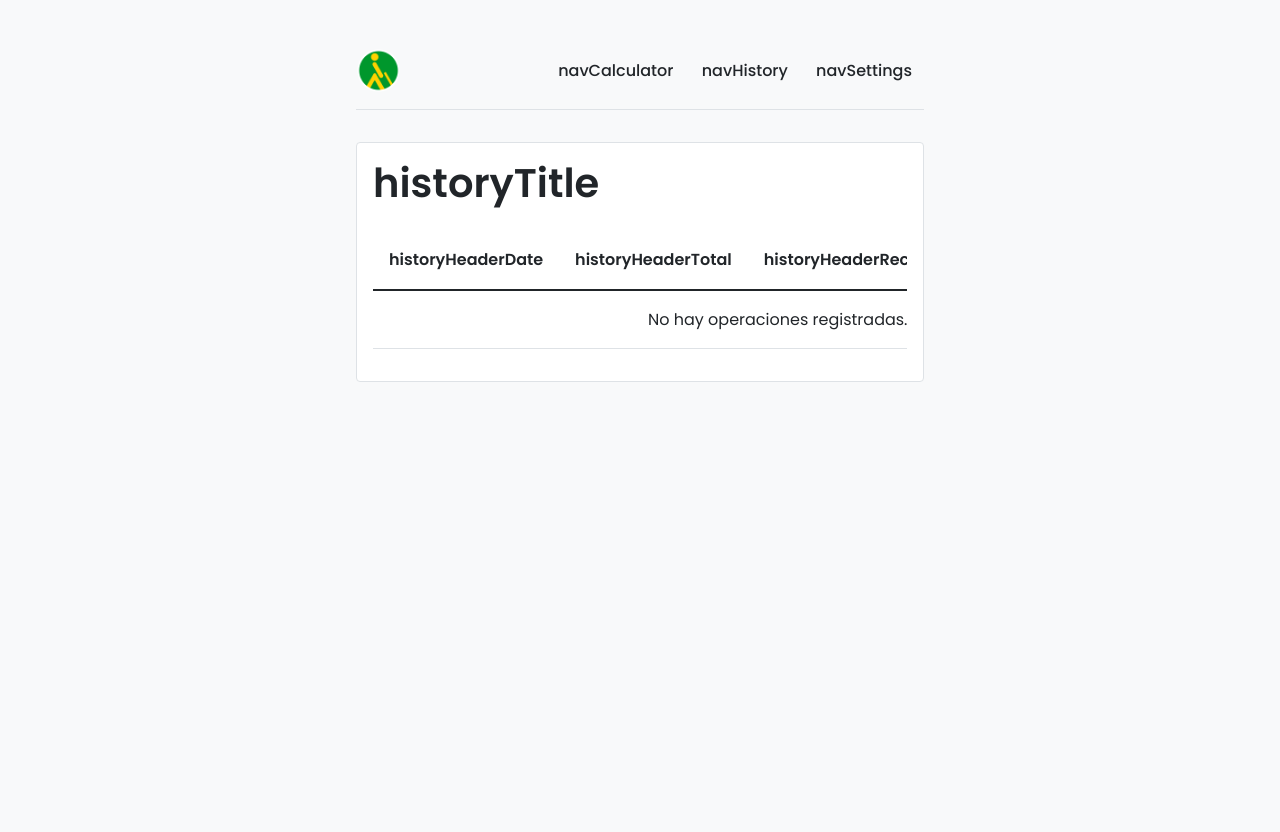
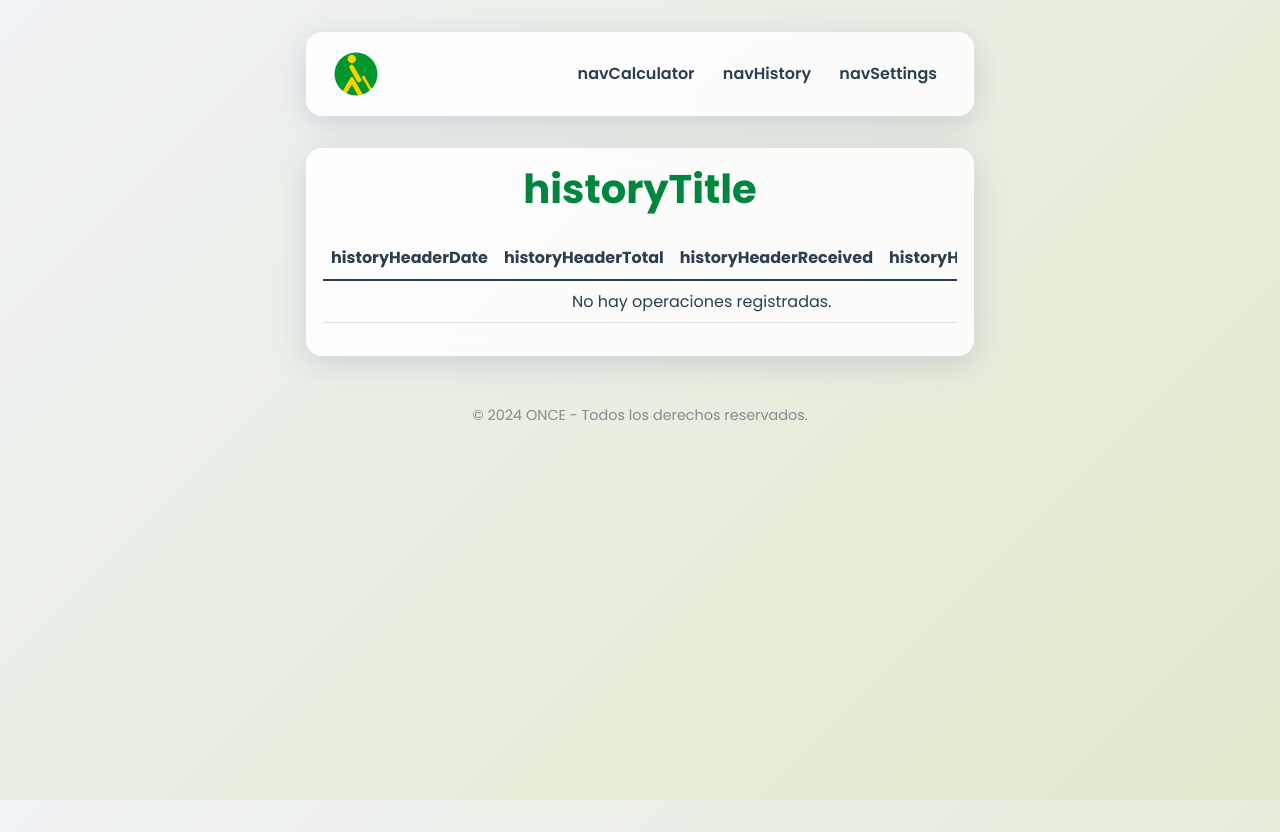
Before and after one commit to Haplee/once, a Flask app: page /history in a window 1280 px wide. Before the commit the page ends 382 px from the top, so only its background shows below. Run offline with Flask 3, Linux system fonts and the light colour scheme; data that the repository does not hold is empty; parts of the project's set-up code (start-up, migrations or seed data) failed here and were passed over.

Commit message:
feat: Initialize core Flask application with calculator, history, and settings pages, including internationalization, styling, and Vercel deployment.

```diff
--- a/app/__init__.py
+++ b/app/__init__.py
@@ -22,8 +22,10 @@ app = Flask(__name__, instance_relative_config=True)
 
 # --- Configuration ---
 app.config.from_mapping(
-    SECRET_KEY='dev',  # Change for production
-    DATABASE=os.path.join(app.instance_path, 'app.sqlite'),
+    SECRET_KEY=os.environ.get('SECRET_KEY', 'dev'),
+    DATABASE=os.environ.get('DATABASE_PATH',
+             os.path.join('/tmp', 'app.sqlite') if os.environ.get('VERCEL')
+             else os.path.join(app.instance_path, 'app.sqlite')),
     LANGUAGES=LANGUAGES,
     BABEL_TRANSLATION_DIRECTORIES=os.path.join(app.root_path, 'translations')
 )
--- a/app/static/css/style.css
+++ b/app/static/css/style.css
@@ -8,35 +8,43 @@
     --font-family: 'Poppins', -apple-system, BlinkMacSystemFont, "Segoe UI", Roboto, Helvetica, Arial, sans-serif;
 
     /* Light Mode Palette */
-    --bg-light: #f8f9fa;
-    --text-light: #212529;
-    --card-bg-light: #ffffff;
-    --border-light: #dee2e6;
+    --bg-light: #f0f2f5;
+    --bg-grad-light: linear-gradient(135deg, #f0f2f5 0%, #e0eacc 100%);
+    --text-light: #2c3e50;
+    --card-bg-light: rgba(255, 255, 255, 0.85); /* Glassmorphism */
+    --border-light: rgba(255, 255, 255, 0.5);
+    --shadow-light: 0 8px 32px 0 rgba(31, 38, 135, 0.15);
     --primary-light: var(--once-green);
     --primary-text-light: #ffffff;
 
     /* Dark Mode Palette */
     --bg-dark: #121212;
+    --bg-grad-dark: linear-gradient(135deg, #121212 0%, #1a251e 100%);
     --text-dark: #e9ecef;
-    --card-bg-dark: #1e1e1e;
-    --border-dark: #495057;
+    --card-bg-dark: rgba(30, 30, 30, 0.85); /* Glassmorphism */
+    --border-dark: rgba(255, 255, 255, 0.1);
+    --shadow-dark: 0 8px 32px 0 rgba(0, 0, 0, 0.5);
     --primary-dark: var(--once-yellow);
     --primary-text-dark: #121212;
 
     /* Default to Light Mode */
     --bg-color: var(--bg-light);
+    --bg-gradient: var(--bg-grad-light);
     --text-color: var(--text-light);
     --card-bg-color: var(--card-bg-light);
     --border-color: var(--border-light);
+    --box-shadow: var(--shadow-light);
     --primary-color: var(--primary-light);
     --primary-text-color: var(--primary-text-light);
 }
 
 body.dark-mode {
     --bg-color: var(--bg-dark);
+    --bg-gradient: var(--bg-grad-dark);
     --text-color: var(--text-dark);
     --card-bg-color: var(--card-bg-dark);
     --border-color: var(--border-dark);
+    --box-shadow: var(--shadow-dark);
     --primary-color: var(--primary-dark);
     --primary-text-color: var(--primary-text-dark);
 }
@@ -46,16 +54,25 @@ body {
     font-family: var(--font-family);
     margin: 0;
     padding: 0;
-    background-color: var(--bg-color);
+    min-height: 100vh;
+    background: var(--bg-gradient);
+    background-color: var(--bg-color); /* Fallback */
     color: var(--text-color);
     line-height: 1.6;
-    transition: background-color 0.3s, color 0.3s;
+    transition: background 0.3s, color 0.3s;
+    background-attachment: fixed;
 }
 
 .container {
-    max-width: 600px;
+    max-width: 700px;
     margin: 2rem auto;
     padding: 0 1rem;
+    animation: fadeIn 0.8s ease-out;
+}
+
+@keyframes fadeIn {
+    from { opacity: 0; transform: translateY(20px); }
+    to { opacity: 1; transform: translateY(0); }
 }
 
 /* --- Header --- */
@@ -63,32 +80,68 @@ header {
     display: flex;
     justify-content: space-between;
     align-items: center;
-    padding: 1rem 0;
+    padding: 1rem 1.5rem;
     margin-bottom: 2rem;
-    border-bottom: 1px solid var(--border-color);
+    background: var(--card-bg-color);
+    backdrop-filter: blur(8px);
+    -webkit-backdrop-filter: blur(8px);
+    border: 1px solid var(--border-color);
+    border-radius: 16px;
+    box-shadow: var(--box-shadow);
 }
 
 header .logo img {
-    height: 45px;
+    height: 50px;
+    transition: transform 0.3s;
+}
+
+header .logo img:hover {
+    transform: scale(1.05);
 }
 
 nav a {
     margin: 0 0.75rem;
     color: var(--text-color);
     text-decoration: none;
-    font-weight: 500;
-    transition: color 0.2s;
+    font-weight: 600;
+    position: relative;
+    transition: color 0.3s;
+}
+
+nav a::after {
+    content: '';
+    position: absolute;
+    width: 0;
+    height: 2px;
+    bottom: -4px;
+    left: 0;
+    background-color: var(--primary-color);
+    transition: width 0.3s;
 }
 
 nav a:hover {
     color: var(--primary-color);
 }
 
-/* --- Bootstrap Component Overrides --- */
+nav a:hover::after {
+    width: 100%;
+}
+
+/* --- Bootstrap Overrides & Cards --- */
 .card, .list-group-item {
     background-color: var(--card-bg-color) !important;
+    backdrop-filter: blur(10px);
+    -webkit-backdrop-filter: blur(10px);
     color: var(--text-color) !important;
-    border-color: var(--border-color) !important;
+    border: 1px solid var(--border-color) !important;
+    border-radius: 16px !important;
+    box-shadow: var(--box-shadow);
+    margin-bottom: 20px;
+    transition: transform 0.3s;
+}
+
+.card:hover {
+    transform: translateY(-2px);
 }
 
 .table {
@@ -99,175 +152,119 @@ body.dark-mode .table {
     color: var(--text-color) !important;
 }
 
-.form-switch .form-check-input {
-    background-color: #ccc; /* Default light-mode off color */
-    border-color: #ccc;
+/* --- Form --- */
+.form-control {
+    background-color: rgba(255, 255, 255, 0.1) !important; /* Slight transparency */
+    color: var(--text-color) !important;
+    border: 1px solid var(--border-color) !important;
+    border-radius: 12px !important;
+    padding: 0.8rem 1rem !important;
+    font-size: 1.1rem !important;
+    transition: all 0.3s ease;
 }
 
-body.dark-mode .form-switch .form-check-input {
-    background-color: rgba(255, 255, 255, 0.25) !important;
-    border-color: rgba(255, 255, 255, 0.25) !important;
-}
-
-.form-switch .form-check-input:checked {
-    background-color: var(--primary-color) !important;
-    border-color: var(--primary-color) !important;
-}
-
-/* Ensure form controls also adopt theme colors */
-.form-control {
-    background-color: var(--bg-color) !important;
-    color: var(--text-color) !important;
-    border-color: var(--border-color) !important;
+body:not(.dark-mode) .form-control {
+    background-color: rgba(255, 255, 255, 0.6) !important;
 }
 
 .form-control:focus {
-    background-color: var(--bg-color) !important;
+    background-color: var(--card-bg-color) !important;
     color: var(--text-color) !important;
     border-color: var(--primary-color) !important;
     box-shadow: 0 0 0 0.25rem color-mix(in srgb, var(--primary-color) 25%, transparent) !important;
 }
 
-body.dark-mode .btn-outline-secondary {
-    color: var(--text-color) !important;
-    border-color: var(--border-color) !important;
-}
-
-body.dark-mode .btn-outline-secondary:hover {
-    background-color: var(--primary-color) !important;
-    color: var(--primary-text-color) !important;
-}
-
-
-/* --- Main Content Card --- */
-h1 {
-    font-weight: 600;
-    margin-top: 0;
-}
-
-/* --- Form Styles --- */
-.form-group {
-    margin-bottom: 1.5rem;
-}
-
-.form-group label {
-    display: block;
-    margin-bottom: 0.5rem;
-    font-weight: 500;
-}
-
-.form-group input {
-    width: 100%;
-    padding: 0.75rem 1rem;
-    font-size: 1rem;
-    font-family: var(--font-family);
-    border-radius: 8px;
-    border: 1px solid var(--border-color);
-    background-color: var(--bg-color);
-    color: var(--text-color);
-    box-sizing: border-box;
-    transition: border-color 0.2s, box-shadow 0.2s;
-}
-
-.form-group input:focus {
-    outline: none;
-    border-color: var(--primary-color);
-    /* Fallback for browsers that don't support color-mix() */
-    box-shadow: 0 0 0 3px rgba(0, 133, 63, 0.25);
-    /* Modern browsers will override the above with this */
-    box-shadow: 0 0 0 3px color-mix(in srgb, var(--primary-color) 25%, transparent);
-}
-
-.form-actions {
-    display: flex;
-    gap: 1rem;
-    align-items: center;
-}
-
-/* --- Button Styles --- */
+/* --- Buttons --- */
 .btn {
-    padding: 0.75rem 1.5rem;
+    padding: 0.8rem 1.8rem;
     font-size: 1rem;
     font-weight: 600;
+    letter-spacing: 0.5px;
+    text-transform: uppercase;
     font-family: var(--font-family);
     border: none;
-    border-radius: 8px;
+    border-radius: 12px;
     cursor: pointer;
-    transition: background-color 0.3s, transform 0.2s;
+    transition: all 0.3s ease;
+    box-shadow: 0 4px 6px rgba(0,0,0,0.1);
 }
 
 .btn-primary {
     background-color: var(--primary-color);
+    background-image: linear-gradient(135deg, var(--primary-color) 0%, color-mix(in srgb, var(--primary-color) 80%, black) 100%);
     color: var(--primary-text-color);
-    flex-grow: 1;
+}
+
+.btn-primary:hover {
+    filter: brightness(1.1);
+    transform: translateY(-2px);
+    box-shadow: 0 6px 12px rgba(0,0,0,0.15);
 }
 
 .btn-secondary {
     background-color: transparent;
     color: var(--text-color);
-    border: 1px solid var(--border-color);
-    padding: 0.5rem; /* Adjusted padding for an icon */
-    display: flex;
-    align-items: center;
-    justify-content: center;
+    border: 2px solid var(--border-color);
+    padding: 0.6rem;
+}
+
+.btn-secondary:hover {
+    background-color: var(--border-color);
+    transform: translateY(-2px);
 }
 
 .btn-secondary img {
-    width: 24px;
-    height: 24px;
+    width: 28px;
+    height: 28px;
+    transition: transform 0.3s;
+}
+
+.btn-secondary:hover img {
+    transform: scale(1.1);
 }
 
 body.dark-mode .btn-secondary img {
     filter: invert(1);
 }
 
-.btn:hover {
-    transform: translateY(-2px);
-    opacity: 0.9;
+/* --- Results --- */
+.result-container {
+    margin-top: 2rem;
+    padding: 2rem;
+    background: rgba(255,255,255,0.05); /* Slight tint */
+    border: 1px solid var(--border-color);
+    border-radius: 16px;
+    text-align: center;
+    font-size: 1.8rem;
+    font-weight: 700;
+    color: var(--primary-color);
+    min-height: 80px;
+    display: flex;
+    align-items: center;
+    justify-content: center;
 }
 
-/* --- Result & History --- */
-.result-container {
-    margin-top: 2rem;
-    padding: 1.5rem;
-    background-color: var(--bg-color);
-    border: 1px solid var(--border-color);
-    border-radius: 8px;
+/* --- Misc --- */
+h1 {
+    font-weight: 700;
+    margin-bottom: 1.5rem;
     text-align: center;
-    font-size: 1.5rem;
-    font-weight: 600;
-    min-height: 50px;
+    color: var(--primary-color);
 }
 
-.history-list table {
-    width: 100%;
-    border-collapse: collapse;
-    margin-top: 1rem;
+label {
+    font-weight: 500;
+    margin-bottom: 0.5rem;
+    display: block;
 }
 
-.history-list th, .history-list td {
-    border-bottom: 1px solid var(--border-color);
-    padding: 1rem;
-    text-align: left;
+/* Dark mode toggle specific */
+.form-switch .form-check-input {
+    height: 1.5rem;
+    width: 3rem;
 }
 
-.history-list th {
-    font-weight: 600;
-}
-
-/* --- Voice Message Container --- */
-#voice-message-container {
-    padding: 1rem;
-    margin-top: 1.5rem;
-    text-align: center;
-    border-radius: 8px;
-    border: 1px solid #d9534f;
-    color: #d9534f;
-    background-color: #f2dede;
-    display: none; /* Hidden by default, shown via JS */
-}
-
-/* --- Logo Dark Mode Toggle --- */
+/* Logo handling */
 .logo .logo-dark {
     display: none;
 }
--- a/app/static/js/history.js
+++ b/app/static/js/history.js
@@ -9,11 +9,11 @@ document.addEventListener('DOMContentLoaded', () => {
             return response.json();
         })
         .then(history => {
-            if (history.length === 0) {
+            if (!Array.isArray(history) || history.length === 0) {
                 const row = historyTableBody.insertRow();
                 const cell = row.insertCell();
                 cell.colSpan = 4;
-                cell.textContent = 'No hay operaciones registradas.';
+                cell.textContent = window.currentTranslations?.noHistory || 'No hay operaciones registradas.';
                 cell.style.textAlign = 'center';
             } else {
                 history.forEach(item => {
@@ -38,7 +38,7 @@ document.addEventListener('DOMContentLoaded', () => {
             const row = historyTableBody.insertRow();
             const cell = row.insertCell();
             cell.colSpan = 4;
-            cell.textContent = 'Error al cargar el historial.';
+            cell.textContent = window.currentTranslations?.historyLoadError || 'Error al cargar el historial.';
             cell.style.textAlign = 'center';
         });
 });
--- a/app/static/js/i18n.js
+++ b/app/static/js/i18n.js
@@ -61,7 +61,11 @@ window.allTranslations = {
         "voiceProcessing": "Procesando...",
         "voiceValuesRecognized": "Valores reconocidos",
         "voiceInterpretError": "No se pudo interpretar.",
-        "voiceErrorGeneric": "Error: {error}"
+        "voiceErrorGeneric": "Error: {error}",
+        "voiceKeywords": "paga con|me da|le doy|recibido|entrego|pagan",
+        "voiceSplitSeparator": "con",
+        "noHistory": "No hay operaciones registradas.",
+        "historyLoadError": "Error al cargar el historial."
     },
     "en": {
         "appTitle": "Change Calculator - ONCE App",
@@ -125,7 +129,11 @@ window.allTranslations = {
         "voiceProcessing": "Processing...",
         "voiceValuesRecognized": "Values recognized",
         "voiceInterpretError": "Could not interpret.",
-        "voiceErrorGeneric": "Error: {error}"
+        "voiceErrorGeneric": "Error: {error}",
+        "voiceKeywords": "pays with|gives me|received|hand over|paying with",
+        "voiceSplitSeparator": "with",
+        "noHistory": "No history recorded.",
+        "historyLoadError": "Error loading history."
     },
     "gl": {
         "appTitle": "Calculadora de Troco - ONCE App",
@@ -396,7 +404,7 @@ let currentTranslations = {};
  * @returns {string} The current language code (e.g., 'es', 'en').
  */
 const getCurrentLanguage = () => {
-    return localStorage.getItem('language') || 'es';
+    return document.documentElement.lang || localStorage.getItem('language') || 'es';
 };
 
 /**
--- a/app/static/js/main.js
+++ b/app/static/js/main.js
@@ -55,7 +55,7 @@ document.addEventListener('DOMContentLoaded', () => {
 
     const themeToggleButton = getEl('theme-toggle', { type: 'id', silent: true });
     if (themeToggleButton) {
-        themeToggleButton.addEventListener('change', function() {
+        themeToggleButton.addEventListener('change', function () {
             const newTheme = this.checked ? 'dark-mode' : 'light-mode';
             localStorage.setItem('theme', newTheme);
             applyTheme();
@@ -65,7 +65,7 @@ document.addEventListener('DOMContentLoaded', () => {
     // --- Calculator Logic ---
     const form = getEl('change-form', { type: 'id' });
     if (form) {
-        form.addEventListener('submit', async function(e) {
+        form.addEventListener('submit', async function (e) {
             e.preventDefault();
 
             const totalAmountInput = getEl('total-amount', { type: 'id' });
@@ -197,12 +197,12 @@ document.addEventListener('DOMContentLoaded', () => {
 
 // Helper functions for parsing Spanish numbers from text
 const SMALL_WORDS = {
-    'cero':0,'uno':1,'dos':2,'tres':3,'cuatro':4,'cinco':5,'seis':6,'siete':7,'ocho':8,'nueve':9,
-    'diez':10,'once':11,'doce':12,'trece':13,'catorce':14,'quince':15,'dieciseis':16,'dieciséis':16,
-    'diecisiete':17,'dieciocho':18,'diecinueve':19,'veinte':20,'veintiuno':21,'veintidos':22,'veintidós':22,
-    'treinta':30,'cuarenta':40,'cincuenta':50,'sesenta':60,'setenta':70,'ochenta':80,'noventa':90,
-    'cien':100,'ciento':100,'doscientos':200,'trescientos':300,'cuatrocientos':400,'quinientos':500,
-    'seiscientos':600,'setecientos':700,'ochocientos':800,'novecientos':900,'mil':1000
+    'cero': 0, 'uno': 1, 'dos': 2, 'tres': 3, 'cuatro': 4, 'cinco': 5, 'seis': 6, 'siete': 7, 'ocho': 8, 'nueve': 9,
+    'diez': 10, 'once': 11, 'doce': 12, 'trece': 13, 'catorce': 14, 'quince': 15, 'dieciseis': 16, 'dieciséis': 16,
+    'diecisiete': 17, 'dieciocho': 18, 'diecinueve': 19, 'veinte': 20, 'veintiuno': 21, 'veintidos': 22, 'veintidós': 22,
+    'treinta': 30, 'cuarenta': 40, 'cincuenta': 50, 'sesenta': 60, 'setenta': 70, 'ochenta': 80, 'noventa': 90,
+    'cien': 100, 'ciento': 100, 'doscientos': 200, 'trescientos': 300, 'cuatrocientos': 400, 'quinientos': 500,
+    'seiscientos': 600, 'setecientos': 700, 'ochocientos': 800, 'novecientos': 900, 'mil': 1000
 };
 
 function esToDigits(text) {
@@ -364,7 +364,10 @@ function initializeSpeechRecognition() {
         return;
     }
 
-    recognition.lang = 'es-ES';
+    // Map internal language codes to BCP 47 language tags
+    const langMap = { es: 'es-ES', en: 'en-US', gl: 'gl-ES', ca: 'ca-ES', va: 'ca-ES', eu: 'eu-ES' };
+    const currentLang = document.documentElement.lang || 'es';
+    recognition.lang = langMap[currentLang] || 'es-ES';
     recognition.interimResults = false;
     recognition.maxAlternatives = 1;
     recognition.continuous = false;
@@ -384,7 +387,10 @@ function initializeSpeechRecognition() {
         if (statusSpan) statusSpan.textContent = t('voiceProcessing');
 
         let totalStr = '', receivedStr = '';
-        const keywords = ['paga con', 'me da', 'le doy', 'recibido', 'entrego', 'pagan'];
+        // Get keywords from translations
+        const keywordsStr = t('voiceKeywords');
+        const keywords = keywordsStr && keywordsStr !== 'voiceKeywords' ? keywordsStr.split('|') : ['paga con', 'me da', 'le doy', 'recibido', 'entrego', 'pagan'];
+
         let separatorKeyword = null, separatorIndex = -1;
         for (const key of keywords) {
             const index = transcript.indexOf(key);
--- a/app/templates/history.html
+++ b/app/templates/history.html
@@ -1,5 +1,6 @@
 <!DOCTYPE html>
 <html lang="{{ get_locale() }}">
+
 <head>
     <meta charset="UTF-8">
     <meta name="viewport" content="width=device-width, initial-scale=1.0">
@@ -7,18 +8,23 @@
     <link rel="icon" href="{{ url_for('static', filename='img/logo.png') }}" type="image/png">
     <link rel="preconnect" href="https://fonts.googleapis.com">
     <link rel="preconnect" href="https://fonts.gstatic.com" crossorigin>
-    <link href="https://fonts.googleapis.com/css2?family=Poppins:wght@300;400;500;600;700&display=swap" rel="stylesheet">
+    <link href="https://fonts.googleapis.com/css2?family=Poppins:wght@300;400;500;600;700&display=swap"
+        rel="stylesheet">
     <!-- Bootstrap CSS -->
-    <link href="https://cdn.jsdelivr.net/npm/bootstrap@5.1.3/dist/css/bootstrap.min.css" rel="stylesheet" integrity="sha384-1BmE4kWBq78iYhFldvKuhfTAU6auU8tT94WrHftjDbrCEXSU1oBoqyl2QvZ6jIW3" crossorigin="anonymous">
+    <link href="https://cdn.jsdelivr.net/npm/bootstrap@5.1.3/dist/css/bootstrap.min.css" rel="stylesheet"
+        integrity="sha384-1BmE4kWBq78iYhFldvKuhfTAU6auU8tT94WrHftjDbrCEXSU1oBoqyl2QvZ6jIW3" crossorigin="anonymous">
     <link rel="stylesheet" href="{{ url_for('static', filename='css/style.css') }}">
     <meta name="description" content="Aplicación web accesible para la ONCE">
 </head>
+
 <body>
     <div class="container">
         <header>
             <div class="logo">
-                <img src="{{ url_for('static', filename='img/logo.png') }}" alt="Logotipo de la ONCE" class="logo-light">
-                <img src="{{ url_for('static', filename='img/logo-dark.png') }}" alt="Logotipo de la ONCE" class="logo-dark">
+                <img src="{{ url_for('static', filename='img/logo.png') }}" alt="Logotipo de la ONCE"
+                    class="logo-light">
+                <img src="{{ url_for('static', filename='img/logo-dark.png') }}" alt="Logotipo de la ONCE"
+                    class="logo-dark">
             </div>
             <nav>
                 <a href="{{ url_for('main.index') }}">{{ _('navCalculator') }}</a>
@@ -50,8 +56,17 @@
             </div>
         </main>
 
-    <script src="{{ url_for('static', filename='js/history.js') }}"></script>
-    <!-- Bootstrap JS Bundle with Popper -->
-    <script src="https://cdn.jsdelivr.net/npm/bootstrap@5.1.3/dist/js/bootstrap.bundle.min.js" integrity="sha384-ka7Sk0Gln4gmtz2MlQnikT1wXgYsOg+OMhuP+IlRH9sENBO0LRn5q+8nbTov4+1p" crossorigin="anonymous"></script>
+        <footer class="mt-5 text-center text-muted" style="font-size: 0.9rem; opacity: 0.8;">
+            <p>&copy; 2024 ONCE - Todos los derechos reservados.</p>
+        </footer>
+
+        <script src="{{ url_for('static', filename='js/i18n.js') }}"></script>
+        <script src="{{ url_for('static', filename='js/main.js') }}"></script>
+        <script src="{{ url_for('static', filename='js/history.js') }}"></script>
+        <!-- Bootstrap JS Bundle with Popper -->
+        <script src="https://cdn.jsdelivr.net/npm/bootstrap@5.1.3/dist/js/bootstrap.bundle.min.js"
+            integrity="sha384-ka7Sk0Gln4gmtz2MlQnikT1wXgYsOg+OMhuP+IlRH9sENBO0LRn5q+8nbTov4+1p"
+            crossorigin="anonymous"></script>
 </body>
+
 </html>
```
Also changed, not shown: other parts of app/static/css/style.css (+7 -32 lines), app/static/js/historyWorker.js (deleted, +0 -11 lines), app/templates/configuracion.html (+47 -16 lines), app/templates/index.html (+32 -12 lines), jules-scratch/verification/verify_refactor.py (deleted, +0 -39 lines), vercel.py (+21 -2 lines), jules-scratch/verification/verification-configuracion.png (deleted), jules-scratch/verification/verification-history.png (deleted), jules-scratch/verification/verification-index.png (deleted), vercel.json, 2 other files.
